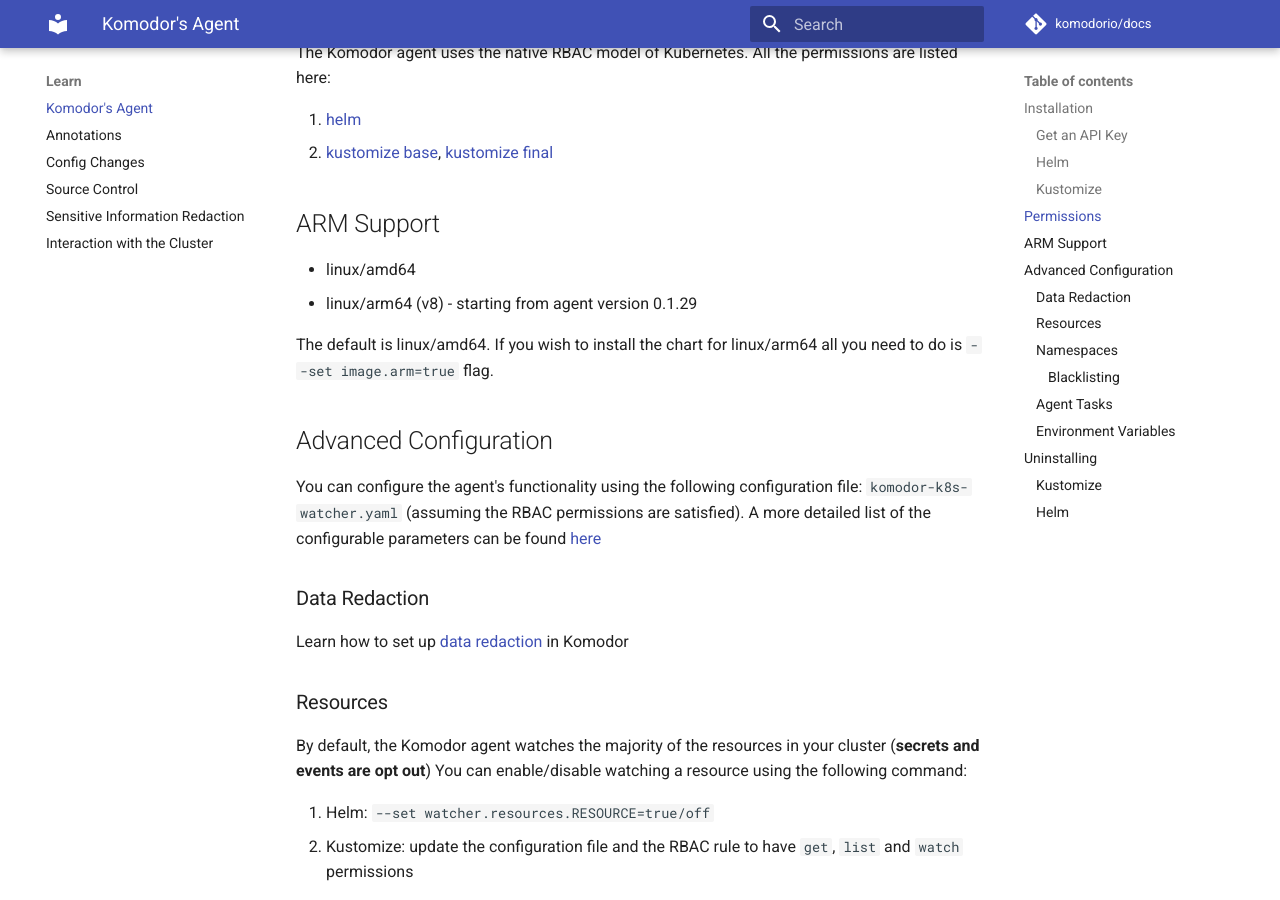
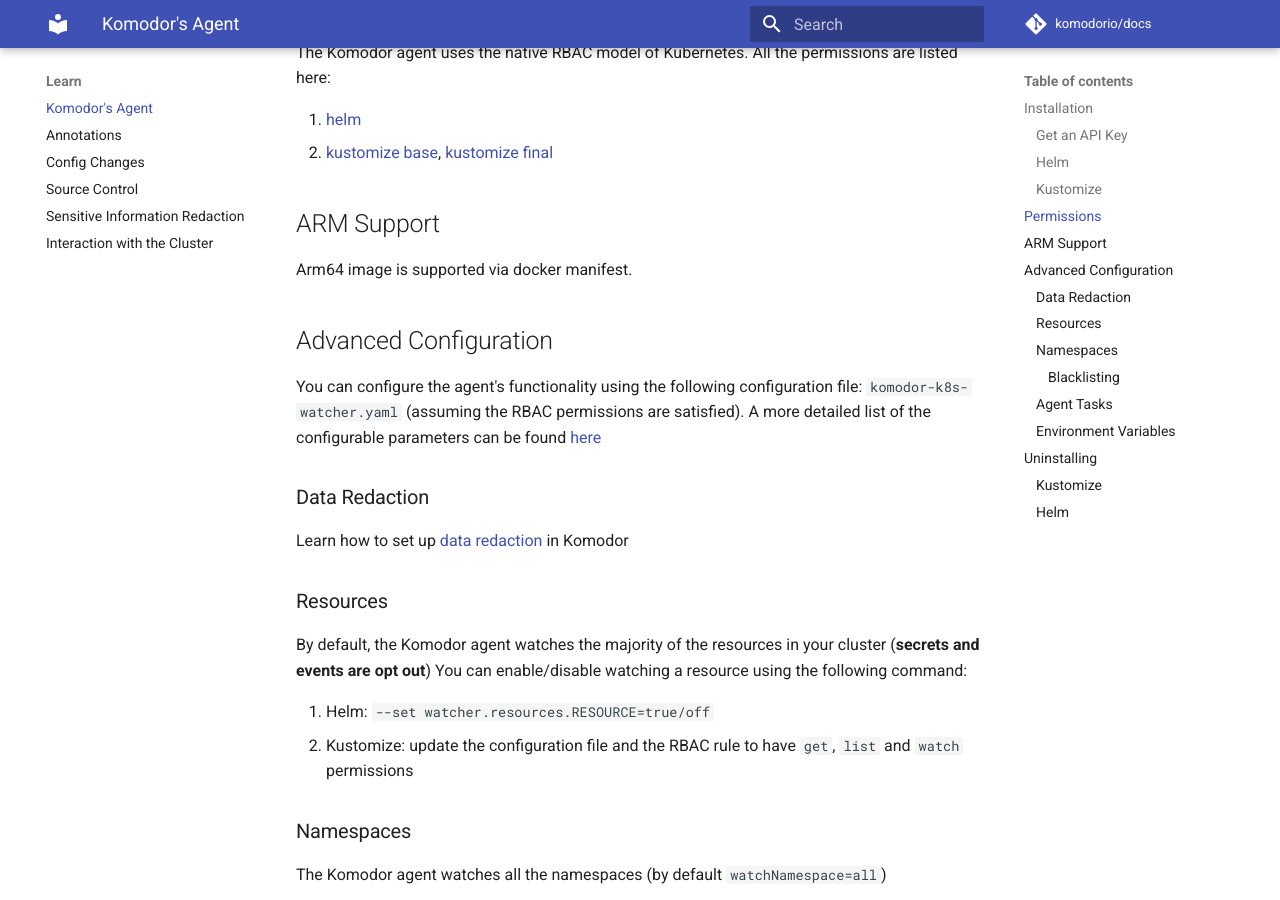
Before and after one commit to komodorio/docs, an MkDocs documentation site: the page built from docs/Learn/Komodor-Agent.md, in a window 1280 px wide and 900 px high, scrolled down 1126 px. Built offline with MkDocs 1.6.1 and Material for MkDocs 9.7.7, drawn with Linux system fonts in a browser that asks for light colours; comment, search, counter and statistics services are not loaded.

Commit message:
docs: update arm support

```diff
--- a/docs/Learn/Komodor-Agent.md
+++ b/docs/Learn/Komodor-Agent.md
@@ -40,10 +40,7 @@
 
 ## ARM Support
 
-* linux/amd64
-* linux/arm64 (v8) - starting from agent version 0.1.29
-
-The default is linux/amd64. If you wish to install the chart for linux/arm64 all you need to do is `--set image.arm=true` flag.
+Arm64 image is supported via docker manifest.
 
 ## Advanced Configuration
 
```
